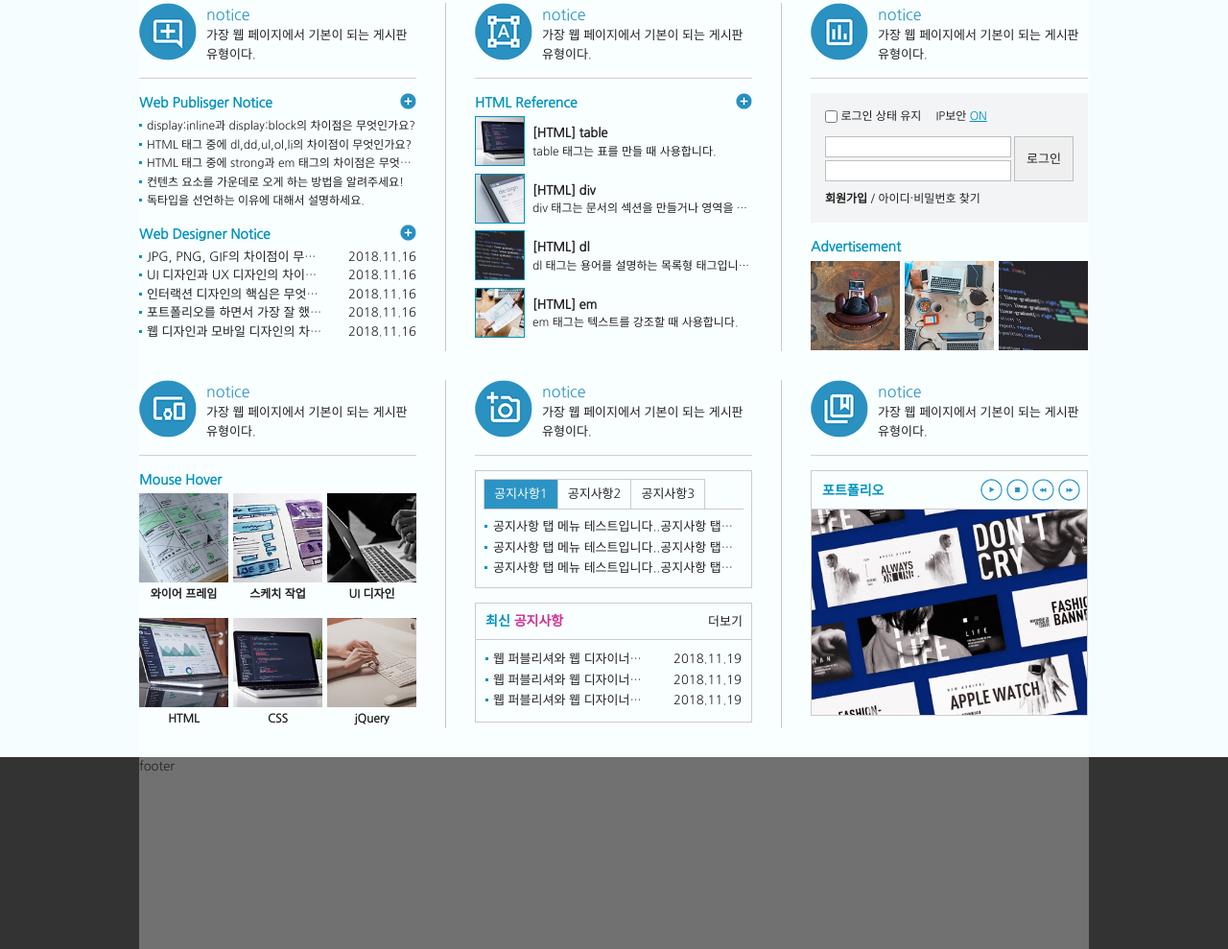
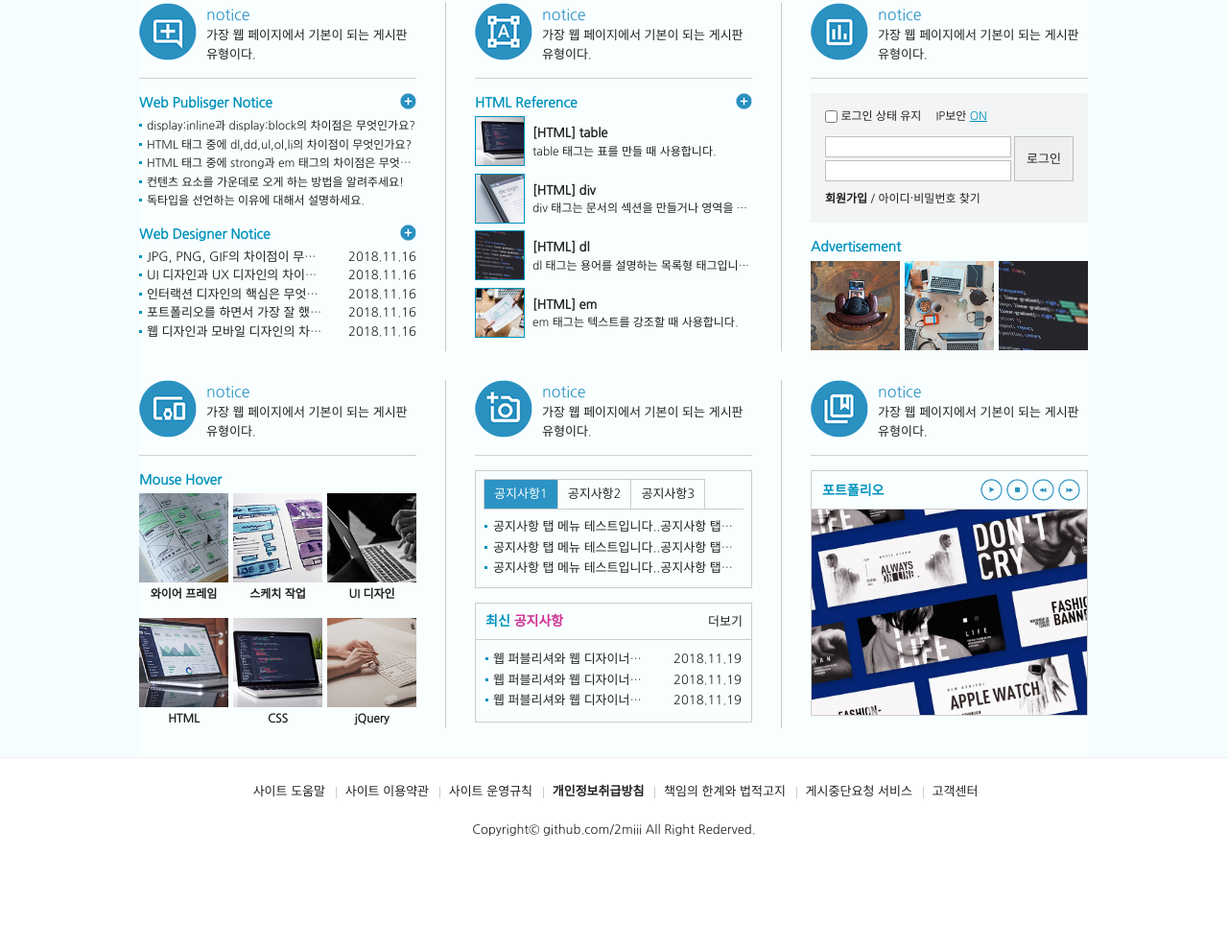
Before and after one commit to 2miii/Study, a plain HTML site: page index.html in a window 1280 px wide. Shown: the part 822-1811 px from the top of the page at 96% size. After the commit the page ends 1721 px from the top, so only its background shows below. Drawn offline with Linux system fonts and the light colour scheme.

Commit message:
Add files via upload

```diff
--- a/css/reset.css
+++ b/css/reset.css
@@ -23,7 +23,7 @@ body, input, textarea, select, button, table{
      line-height: 1.5;
 }
 /* 폰트 스타일 초기화*/
-em{
+em, address{
      font-style: normal;
 }
 
--- a/css/style.css
+++ b/css/style.css
@@ -32,8 +32,7 @@
 
 /* #contents{} */
 #footer{
-     height: 200px;
-     background: #333;
+     border-top:1px solid #eee;
 }
 
 
@@ -745,7 +744,7 @@
 }
 
 /* 팝업 */
-.popup{}
+
 .popup h4{
      font-size: 14px;
      color:#0093bd;
@@ -767,3 +766,34 @@
 .popup ul li img{
      width: 100%;
 }
+
+/* --푸터--*/
+.footer{
+     padding:25px 0;
+     text-align: center;
+     }
+
+.footer ul {
+     margin-bottom: 20px;
+}
+
+.footer li{
+     position: relative;
+     display: inline;
+     padding:0 7px 0 10px;
+}
+
+.footer li:before{
+     content: '';
+     width: 1px;
+     height: 12px;
+     background: #ccc;
+     position: absolute;
+     left: 0;
+     top: 2px;
+}
+
+.footer li:first-child:before{
+     width: 0;
+     height: 0;
+}
--- a/index.html
+++ b/index.html
@@ -396,7 +396,24 @@
                <!--//cont_cont-->
           </div>
           <div id="footer">
-               <div class="container">footer</div>
+               <div class="container">
+                    <h2 class="ir_su">푸터 영역</h2>
+                    <div class="footer">
+                         <ul>
+                              <li><a href="#">사이트 도움말</a></li>
+                              <li><a href="#">사이트 이용약관</a></li>
+                              <li><a href="#">사이트 운영규칙</a></li>
+                              <li><a href="#"><strong>개인정보취급방침</strong></a></li>
+                              <li><a href="#">책임의 한계와 법적고지</a></li>
+                              <li><a href="#">게시중단요청 서비스</a></li>
+                              <li><a href="#">고객센터</a></li>
+                         </ul>
+                         <address>
+                              Copyright&copy; github.com/2miii All Right Rederved.
+                         </address>
+                    </div>
+
+               </div>
           </div>
           <!-- footer -->
      </div>
```
